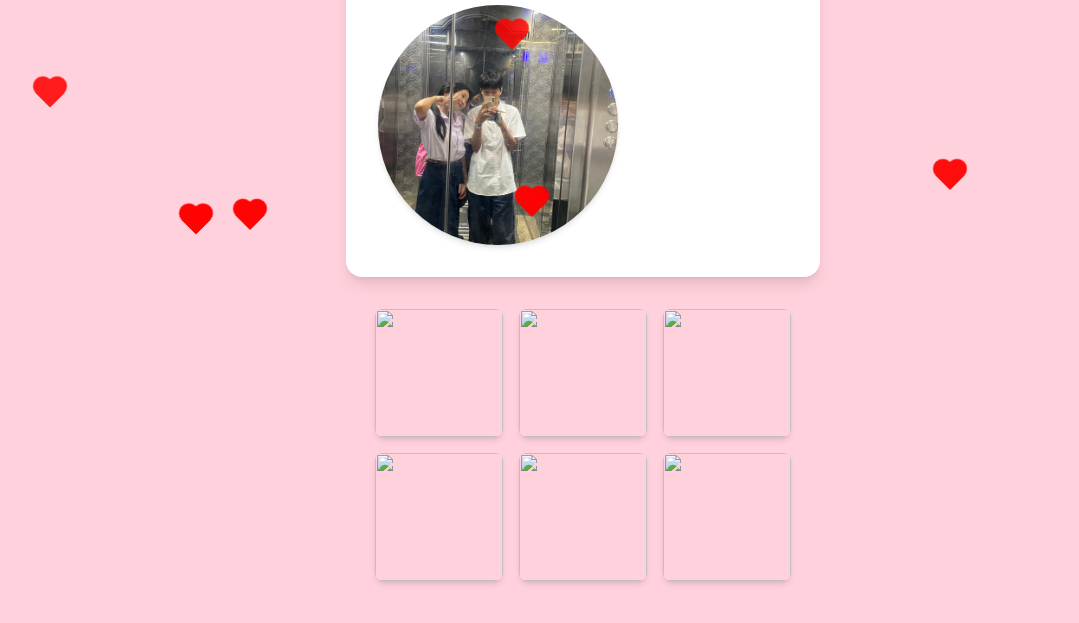
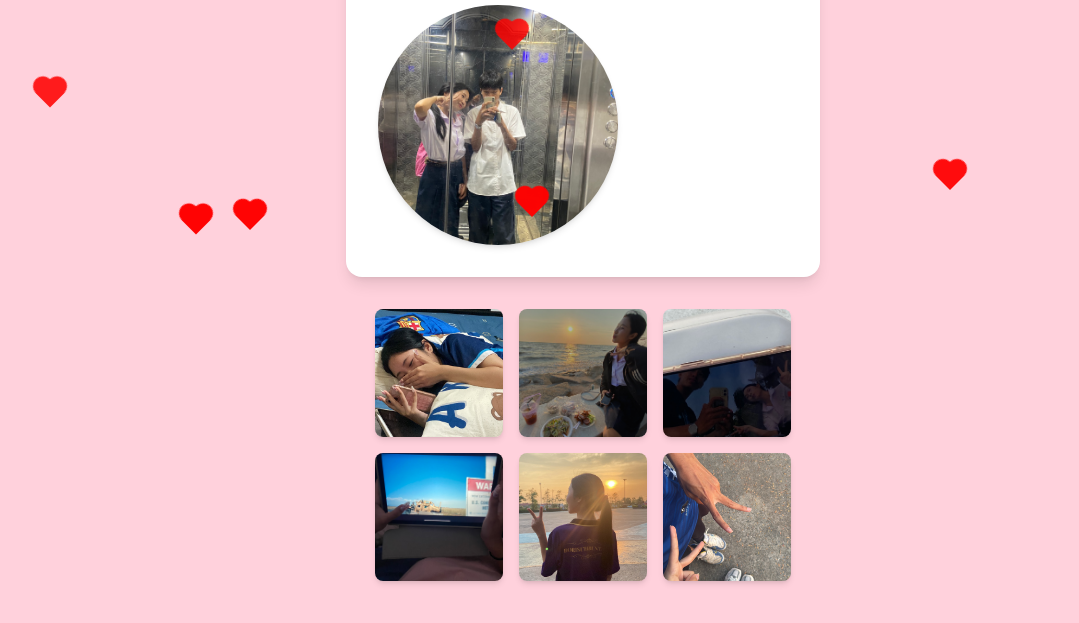
Before and after one commit to Pakkapol5111/Pakkapol5111.github.io, a plain HTML site: page index.html in a window 1280 px wide. Shown: the part 171-794 px from the top of the page, without its empty margins (57-1136 px from the left). Drawn offline with nearby package versions, Linux system fonts and the light colour scheme; files whose address does not match are found by name.

Commit message:
Update index.html

```diff
--- a/index.html
+++ b/index.html
@@ -77,12 +77,12 @@
     </div>
 
     <div class="mt-8 grid grid-cols-2 md:grid-cols-3 gap-4">
-        <img src="/picture/S__9019396_0.jpg" class="w-32 h-32 object-cover rounded-lg shadow-md">
-        <img src="/picture/S__9019397_0.jpg" class="w-32 h-32 object-cover rounded-lg shadow-md">
-        <img src="/picture/S__9019398_0.jpg" class="w-32 h-32 object-cover rounded-lg shadow-md">
-        <img src="/picture/S__9068548.jpg" class="w-32 h-32 object-cover rounded-lg shadow-md">
-        <img src="/picture/S__9019400_0.jpg" class="w-32 h-32 object-cover rounded-lg shadow-md">
-        <img src="/picture/S__9019401_0.jpg" class="w-32 h-32 object-cover rounded-lg shadow-md">
+        <img src="S__9019396_0.jpg" class="w-32 h-32 object-cover rounded-lg shadow-md">
+        <img src="S__9019397_0.jpg" class="w-32 h-32 object-cover rounded-lg shadow-md">
+        <img src="S__9019398_0.jpg" class="w-32 h-32 object-cover rounded-lg shadow-md">
+        <img src="S__9068548.jpg" class="w-32 h-32 object-cover rounded-lg shadow-md">
+        <img src="S__9019400_0.jpg" class="w-32 h-32 object-cover rounded-lg shadow-md">
+        <img src="S__9019401_0.jpg" class="w-32 h-32 object-cover rounded-lg shadow-md">
     </div>
 </body>
 
```
